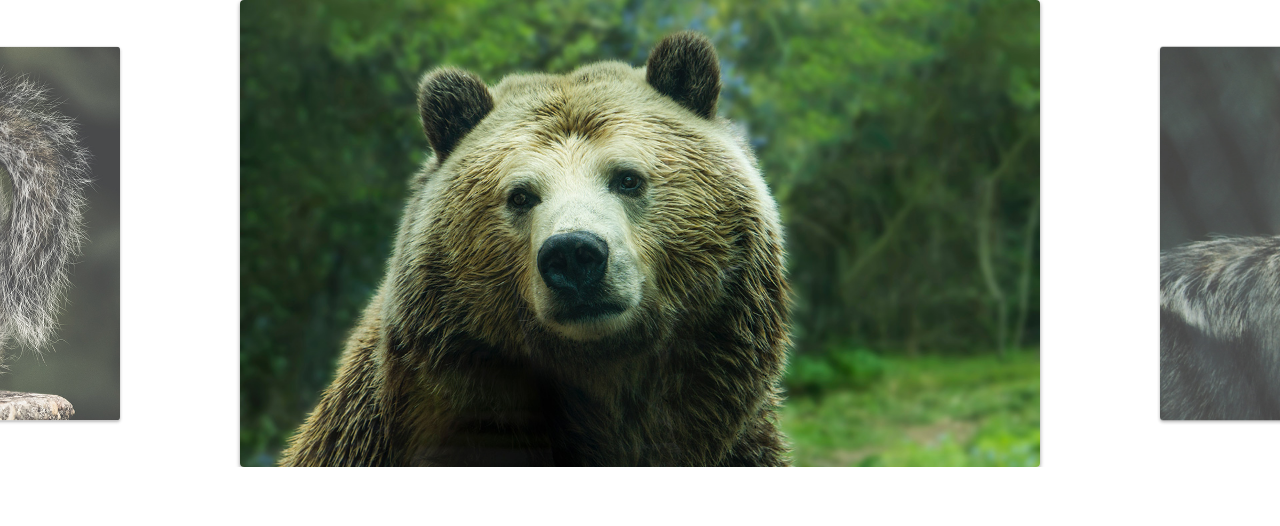
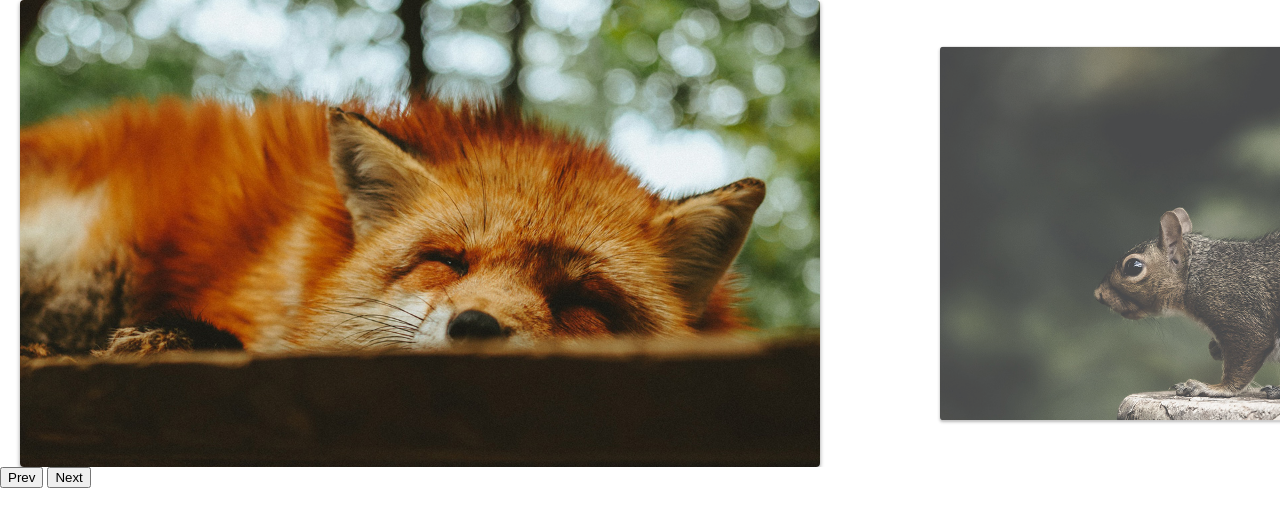
Before and after one commit to luiiiq/slides.io, a plain HTML site: page index.html in a window 1280 px wide. Drawn offline with Linux system fonts and the light colour scheme.

Commit message:
navegação prev e next finalizada

```diff
--- a/index.html
+++ b/index.html
@@ -17,6 +17,11 @@
             <li><img src="img/foto6.jpg" alt="Imagem Leão"></li>
         </ul>
     </div>
+
+    <div class="arrow-nav">
+        <button class="prev">Prev</button>
+        <button class="next">Next</button>
+    </div>
     <script type="module" src="./js/script.js"></script>
 </body>
 </html>
--- a/js/script.js
+++ b/js/script.js
@@ -1,6 +1,5 @@
-import Slide from "./slide.js";
+import {Slide, SlideNav} from "./slide.js";
 
-const slide = new Slide('.slide', '.wrapper');
+const slide = new SlideNav('.slide', '.wrapper');
 slide.init();
-slide.changeSlide(3)
-slide.activePrevSlide();
+slide.addArrow('.prev', '.next')
--- a/js/slide.js
+++ b/js/slide.js
@@ -1,5 +1,5 @@
 import debounce from "./debounce.js";
-export default class Slide {
+export class Slide {
     constructor(slide, wrapper) {
         this.slide = document.querySelector(slide);
         this.wrapper = document.querySelector(wrapper);
@@ -143,7 +143,9 @@
         this.onMove = this.onMove.bind(this);
         this.onEnd = this.onEnd.bind(this);
         this.onResize = this.onResize.bind(this);
-        this.onResize = debounce(this.onResize.bind(this), 180)
+        this.onResize = debounce(this.onResize.bind(this), 180);
+        this.activePrevSlide = this.activePrevSlide.bind(this);
+        this.activeNextSlide = this.activeNextSlide.bind(this);
     }
 
     init() {
@@ -152,6 +154,20 @@
         this.addSlideEvents();
         this.slideConfig();
         this.addResizeEvent();
+        this.changeSlide(0);
         return this;
     }
 }
+
+export class SlideNav extends Slide {
+    addArrow(prev, next) {
+        this.prevElement = document.querySelector(prev);
+        this.nextElement = document.querySelector(next);
+        this.addArrowEvent();
+    };
+
+    addArrowEvent() {
+        this.prevElement.addEventListener('click', this.activePrevSlide);
+        this.nextElement.addEventListener('click', this.activeNextSlide);
+    }
+}
```
